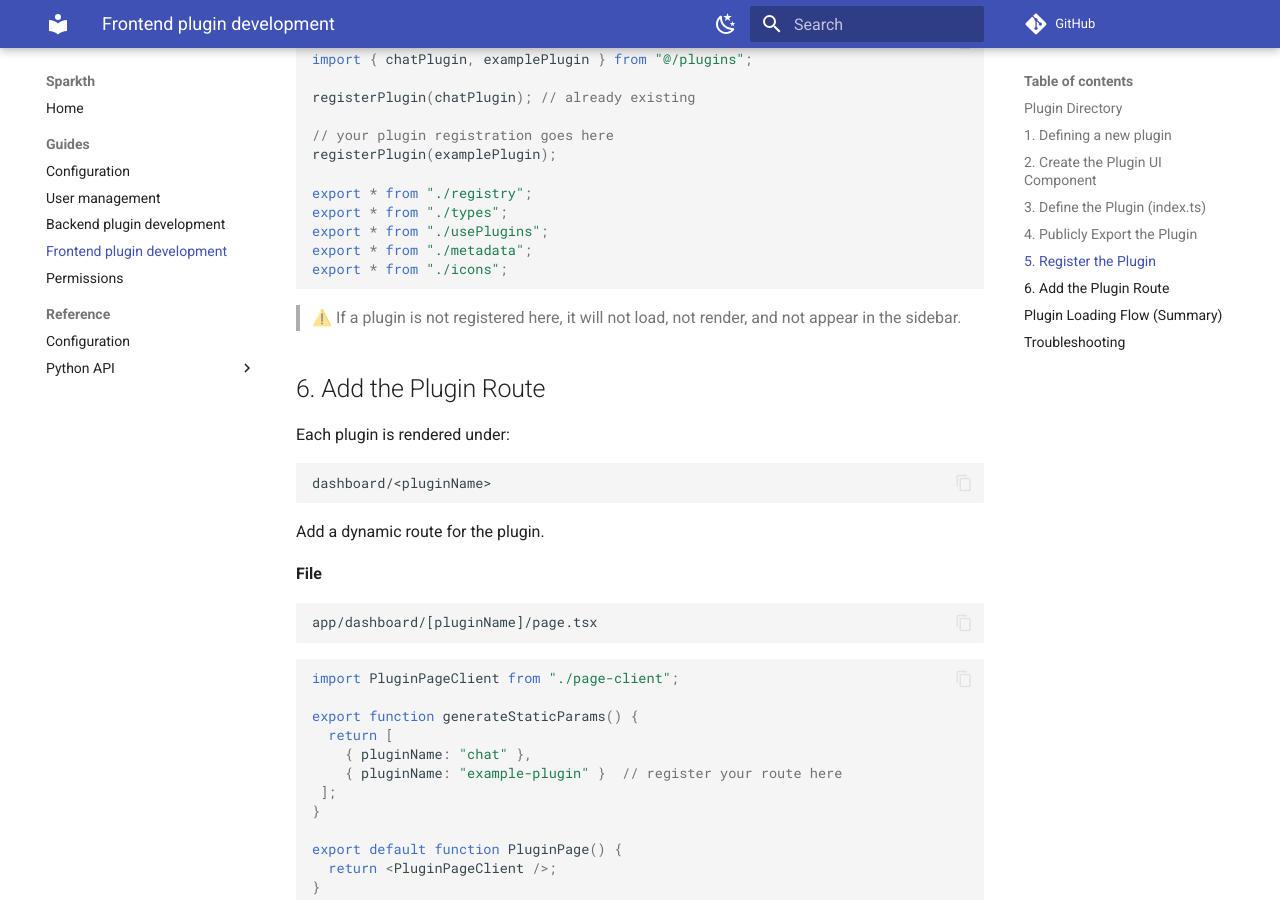
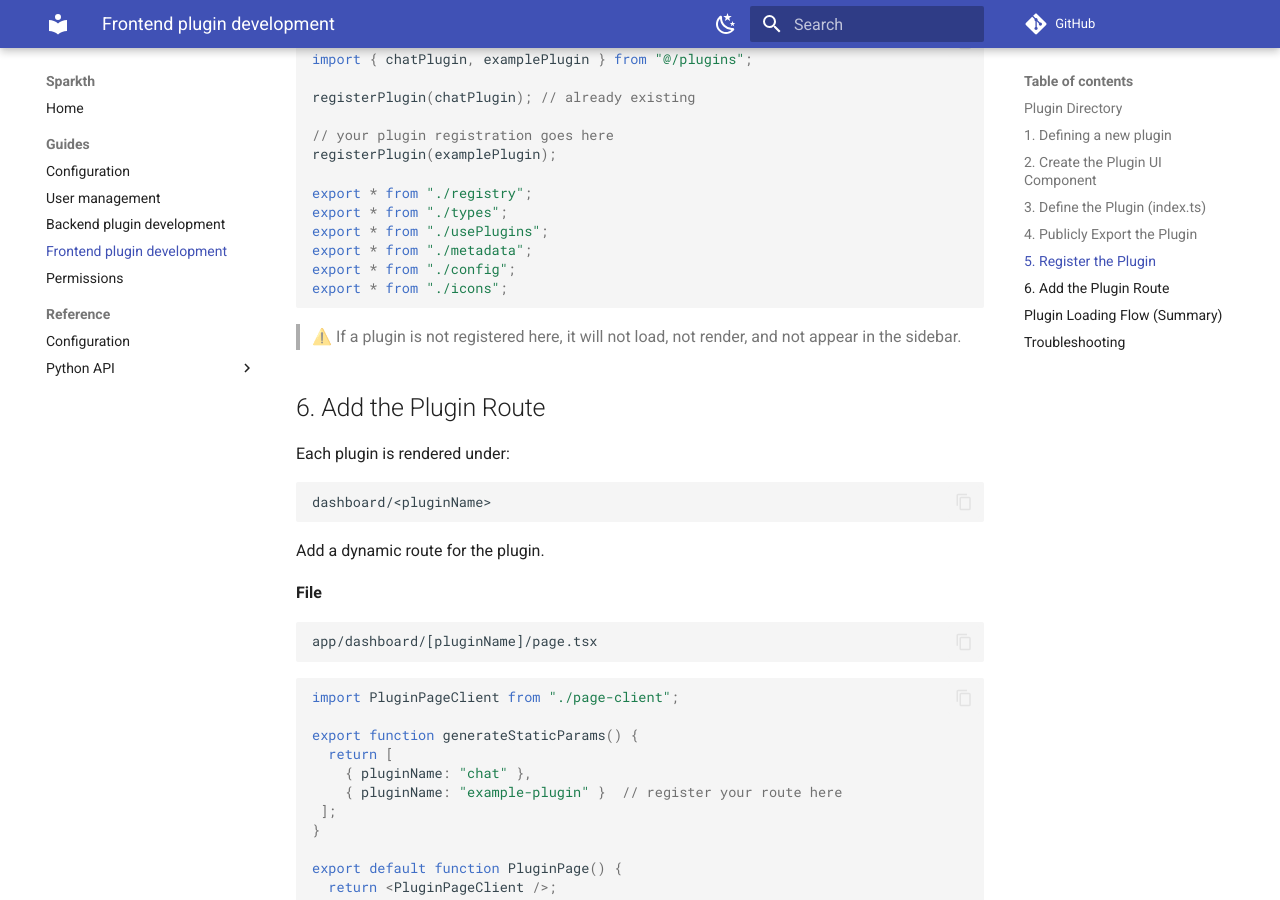
Before and after one commit to edly-io/sparkth, an MkDocs documentation site: the page built from docs/guides/frontend-plugins.md, in a window 1280 px wide and 900 px high, scrolled down 3469 px. Built offline with MkDocs 1.6.1 and Material for MkDocs 9.7.7, drawn with Linux system fonts in a browser that asks for light colours; comment, search, counter and statistics services are not loaded.

Commit message:
docs(frontend): list the config barrel export in the plugin guide

````diff
--- a/docs/guides/frontend-plugins.md
+++ b/docs/guides/frontend-plugins.md
@@ -161,6 +161,7 @@ export * from "./registry";
 export * from "./types";
 export * from "./usePlugins";
 export * from "./metadata";
+export * from "./config";
 export * from "./icons";
 ```
 
````
